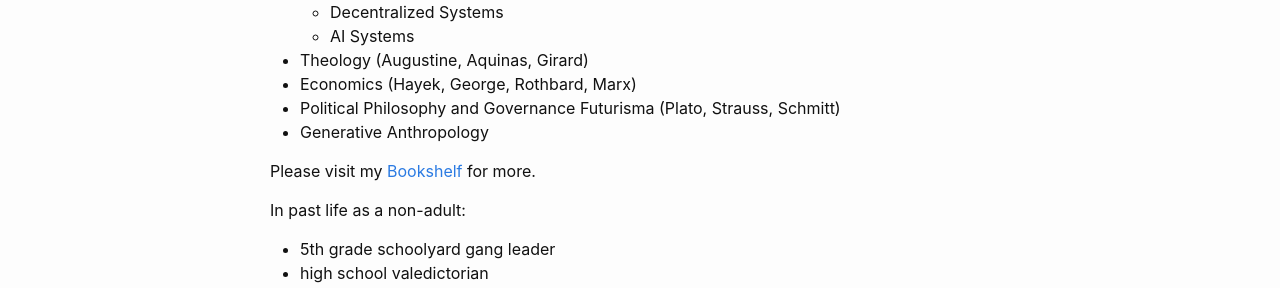
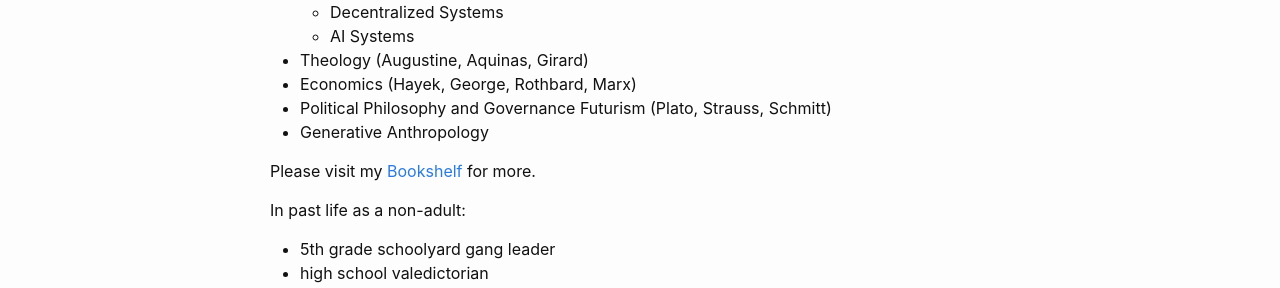
Before and after one commit to abhay-venkatesh/abhay-venkatesh.github.io, a Jekyll site: the page built from about.md, in a window 1280 px wide. Shown: the part 320-608 px from the top of the page. Built offline with Jekyll 4.4.1, drawn with Linux system fonts in a browser that asks for light colours.

Commit message:
fix typo on about.md

```diff
--- a/about.md
+++ b/about.md
@@ -13,7 +13,7 @@ My main interests right now are:
     - AI Systems
 - Theology (Augustine, Aquinas, Girard)
 - Economics (Hayek, George, Rothbard, Marx)
-- Political Philosophy and Governance Futurisma (Plato, Strauss, Schmitt)
+- Political Philosophy and Governance Futurism (Plato, Strauss, Schmitt)
 - Generative Anthropology
 
 Please visit my [Bookshelf](https://bookshelf.website/abhay/mixes/dvadl/Bookshelf) for more.
```
